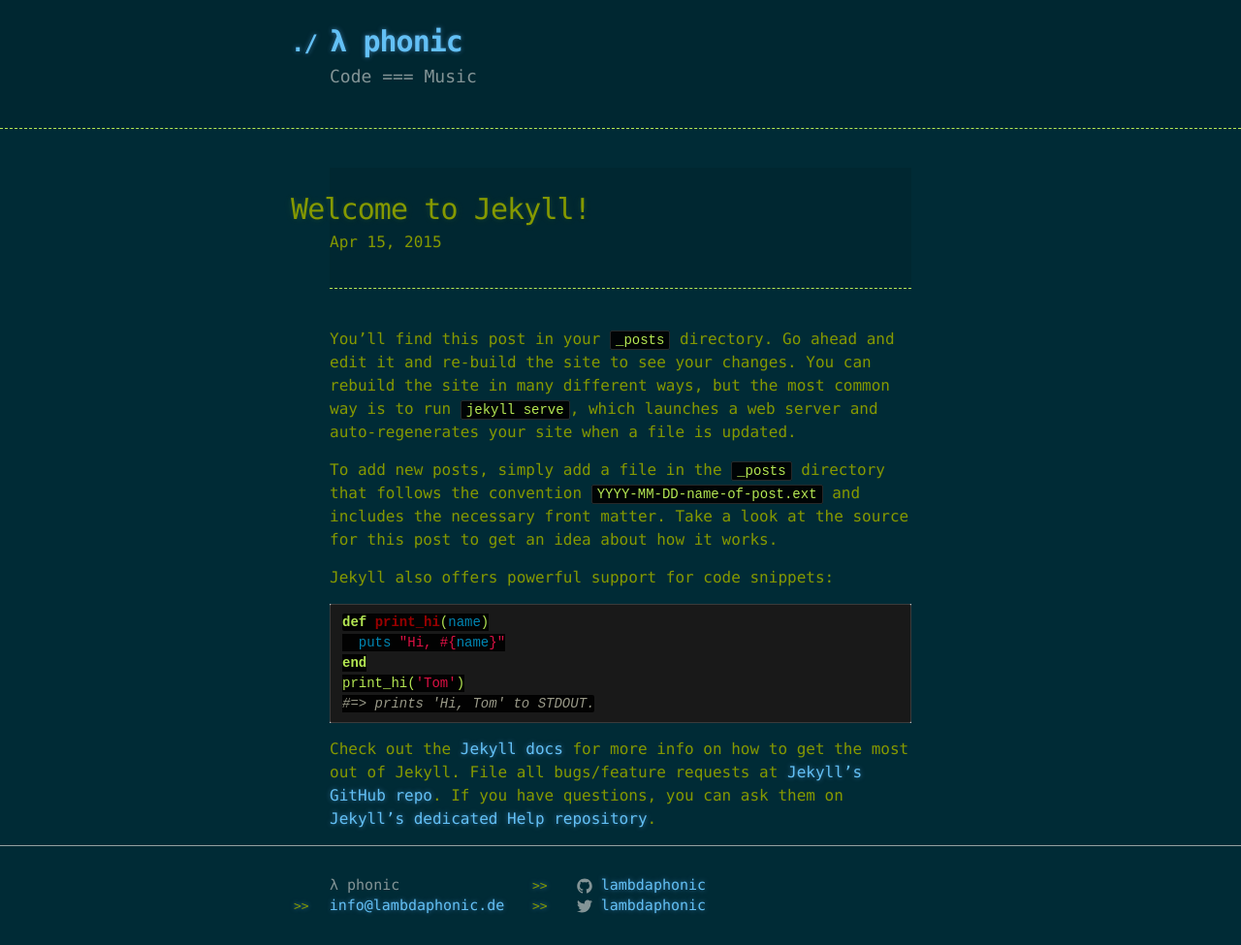
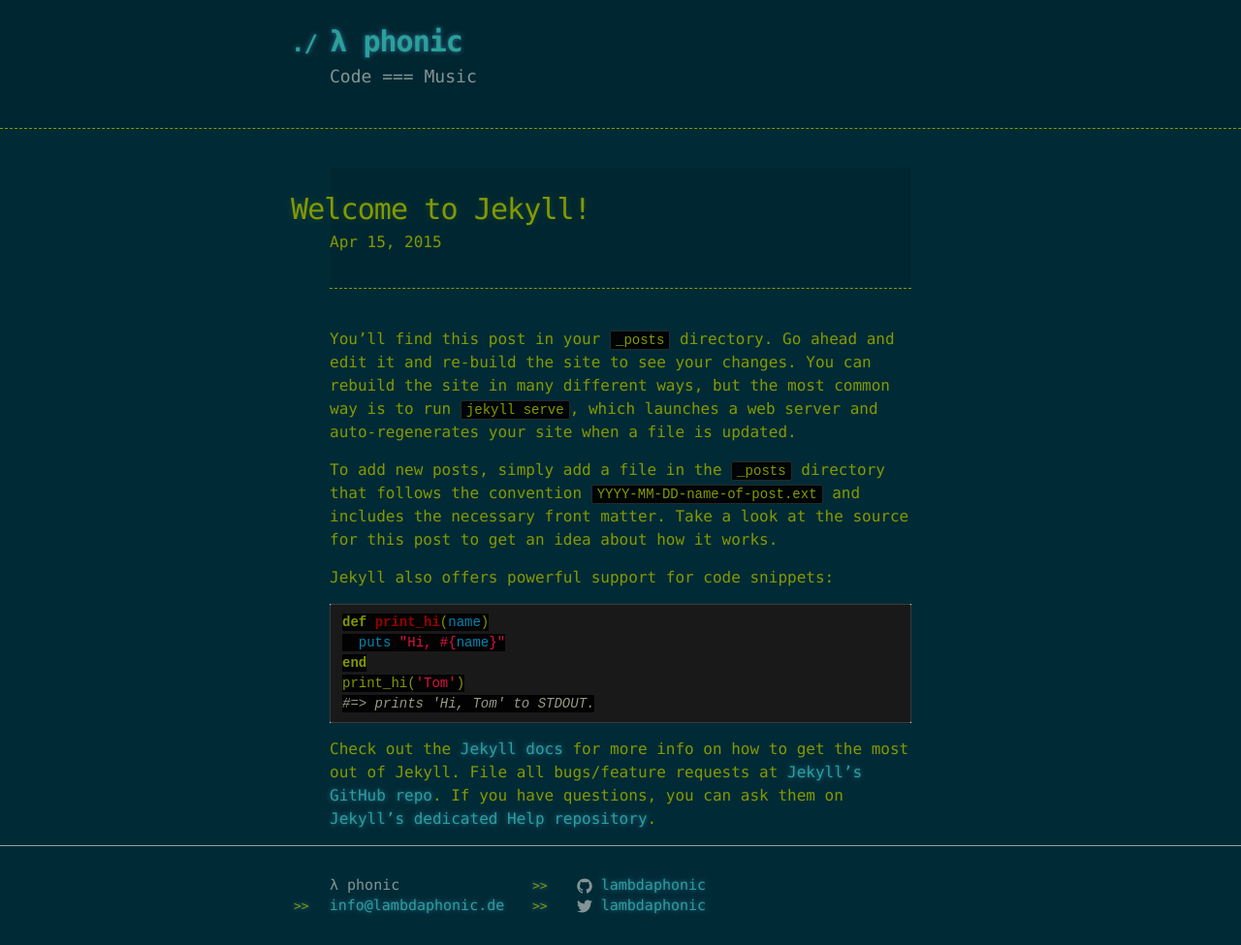
Before and after one commit to lambdaphonic/lambdaphonic.github.io, a Jekyll site: the page built from _posts/2015-04-15-welcome-to-jekyll.markdown, in a window 1280 px wide. Shown: the whole page at 97% size. Built offline with Jekyll 4.4.1, drawn with Linux system fonts in a browser that asks for light colours.

Commit message:
Update _base.scss

```diff
--- a/_sass/_base.scss
+++ b/_sass/_base.scss
@@ -117,9 +117,9 @@
  * Blockquotes
  */
 blockquote {
-    color: #aaa;
+    color: $grey-color-light;
     padding-left: 10px;
-    border-left: 1px dotted #666;
+    border-left: 1px dotted $grey-color;
 
     > :last-child {
         margin-bottom: 0;
@@ -137,7 +137,7 @@
     border: 1px solid rgba(255, 255, 255, 0.15);
     padding: 10px;
     font-size: 14px;
-    color: #b5e853;
+    color: $brand-color;
     border-radius: 2px;
     -moz-border-radius: 2px;
     -webkit-border-radius: 2px;
@@ -219,7 +219,7 @@
 header {
     background: rgba(0, 0, 0, 0.1);
     width: 100%;
-    border-bottom: 1px dashed #b5e853;
+    border-bottom: 1px dashed $brand-color;
     padding: 20px 0;
     margin: 0 0 40px 0;
 
@@ -320,7 +320,7 @@
     height: 0;
     border: 0;
     border-bottom: 1px dashed $brand-color;
-    color: #b5e853;
+    color: $brand-color;
 }
 
 /* Buttons */
@@ -360,7 +360,7 @@
 
 /* Links a, a:hover, a:visited */
 a {
-    color: #63c0f5;
+    color: #2aa198;
     text-shadow: 0 0 5px rgba(104, 182, 255, 0.5);
 }
 
```
